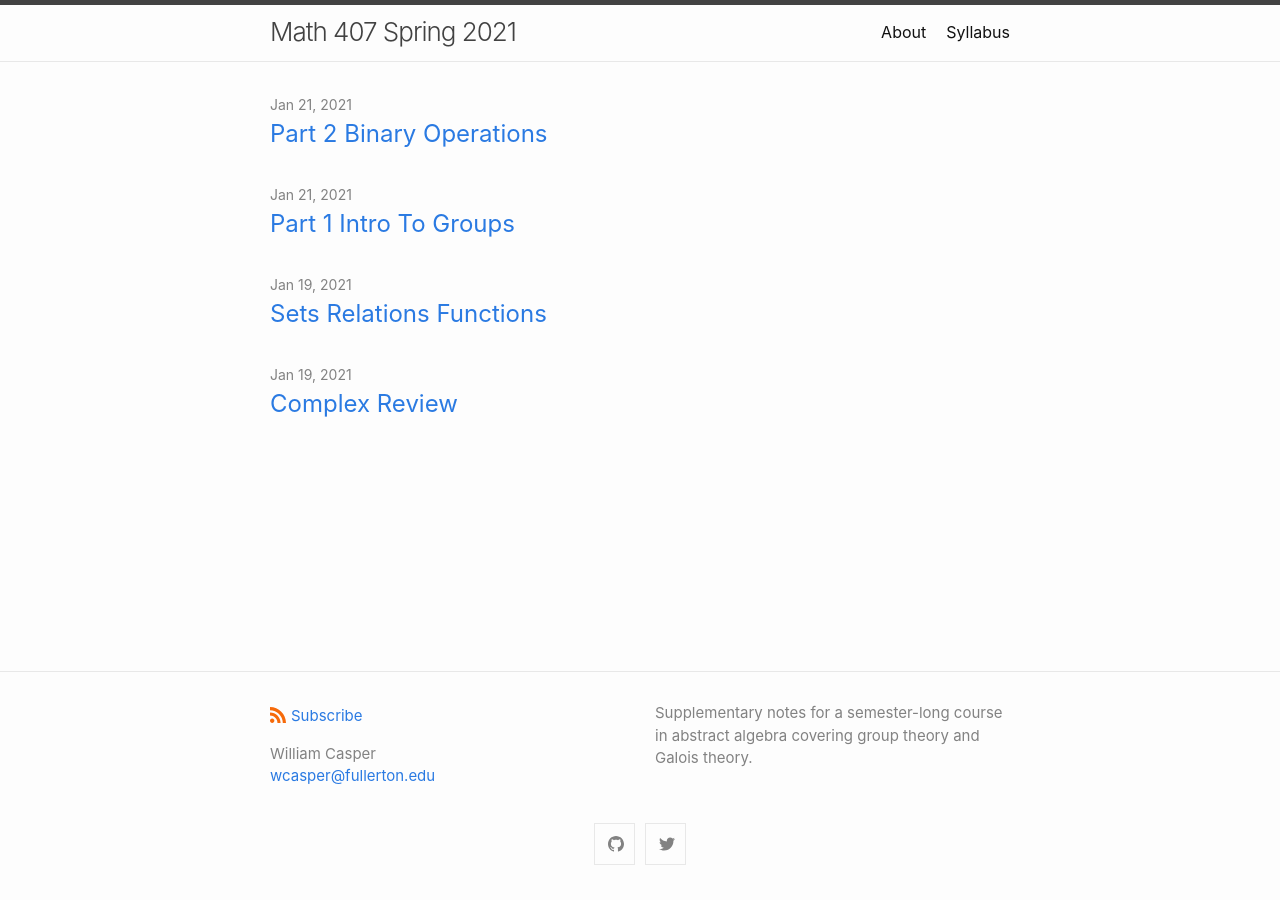
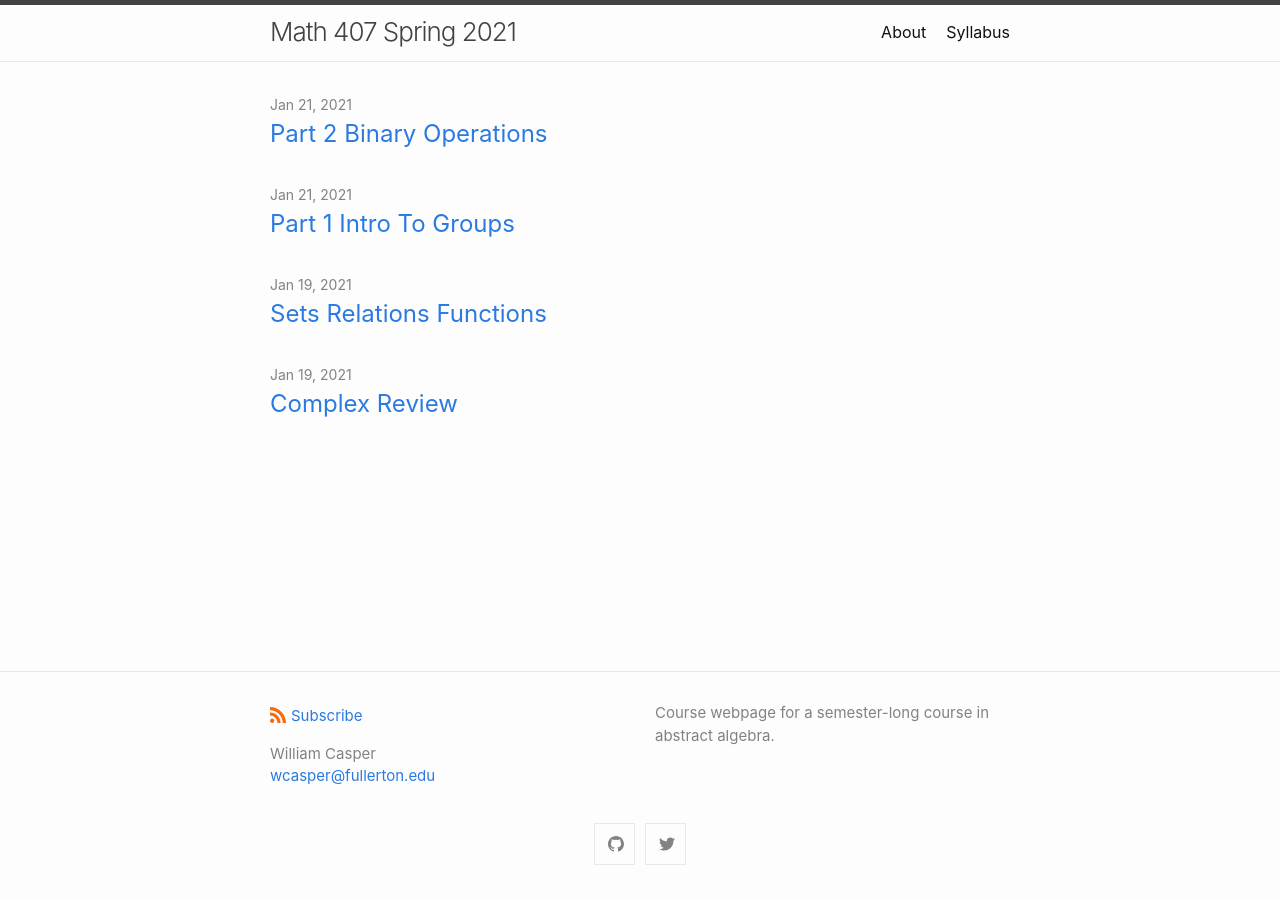
Before and after one commit to wcasper/math407spring2021, a Jekyll site: the page built from index.md, in a window 1280 px wide. Built offline with Jekyll 4.4.1, drawn with Linux system fonts in a browser that asks for light colours.

Commit message:
modified front page

```diff
--- a/_config.yml
+++ b/_config.yml
@@ -3,8 +3,7 @@ author:
   name: William Casper
   email: wcasper@fullerton.edu
 description: > # this means to ignore newlines until "show_excerpts:"
-  Supplementary notes for a semester-long course in abstract algebra
-  covering group theory and Galois theory.
+  Course webpage for a semester-long course in abstract algebra.
 
 show_excerpts: false # set to true to show excerpts on the homepage
 
@@ -50,8 +49,9 @@ minima:
 
 # If you want to link only specific pages in your header, uncomment
 # this and add the path to the pages in order as they should show up
-#header_pages:
-# - about.md
+header_pages:
+ - about.md
+ - extras/syllabus.md
 
 # Build settings
 theme: minima
```
